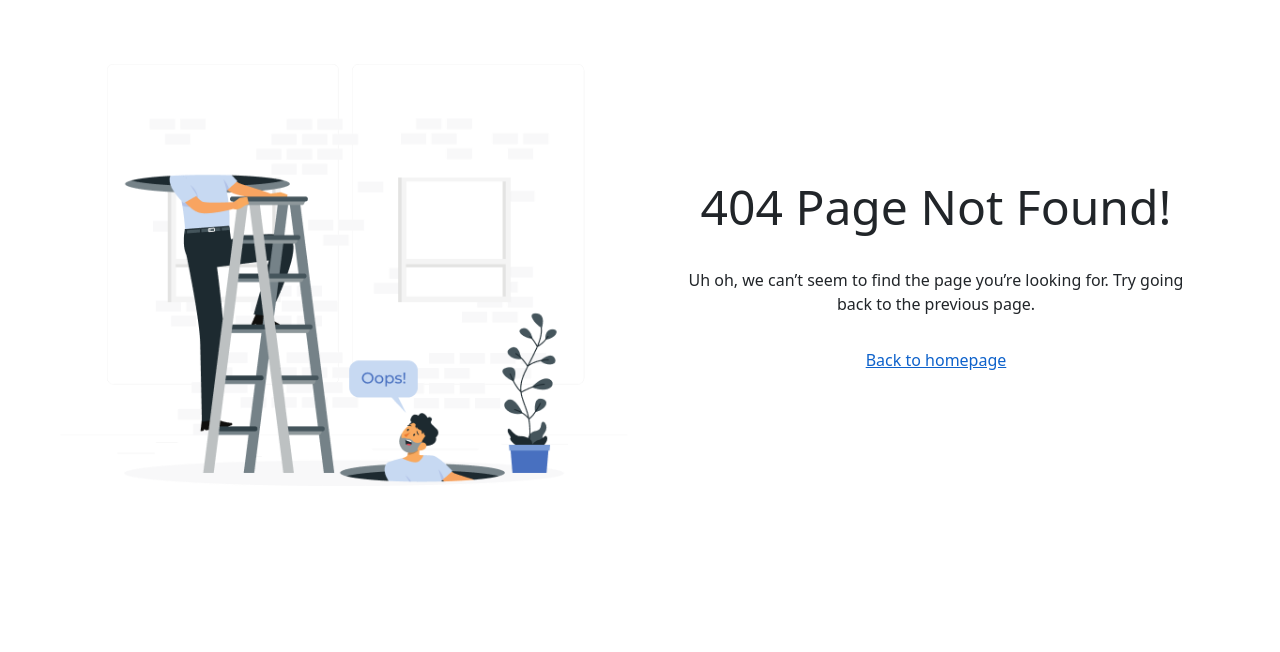
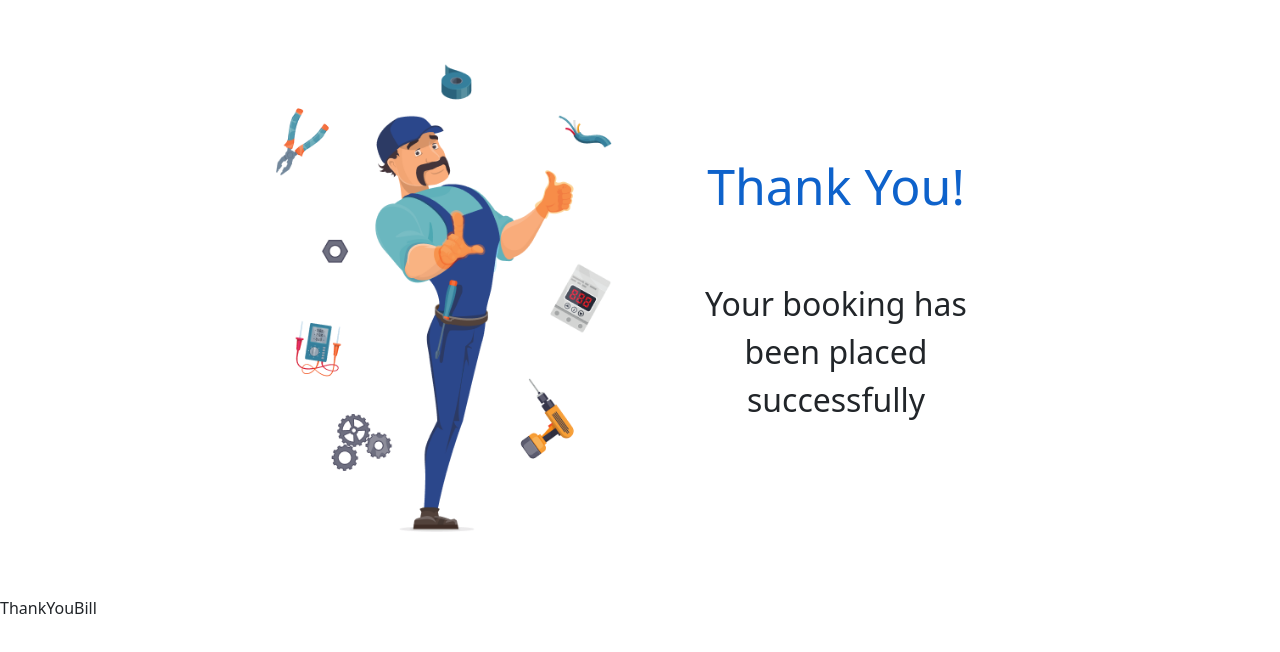
Before and after one commit to kevanultroneous/erip-web, a Next.js app: page /thank-you in a window 1280 px wide. Before the commit this address had no page. Shown: the top 652 px of the page. Built offline with nearby package versions, Linux system fonts and the light colour scheme.

Commit message:
thank-you-page

```diff
--- /dev/null
+++ b/components/ThankYou/ThankYouBill.jsx
@@ -0,0 +1,7 @@
+import React from "react";
+
+function ThankYouBill() {
+  return <div>ThankYouBill</div>;
+}
+
+export default ThankYouBill;
--- /dev/null
+++ b/components/ThankYou/ThankYouHero.jsx
@@ -0,0 +1,29 @@
+import React from "react";
+import { Col, Image, Row } from "react-bootstrap";
+import styles from "@/styles/components/ThankYou/ThankYouHero.module.css";
+
+function ThankYouHero() {
+  return (
+    <section className={styles.thankyouContainer}>
+      <Row className={styles.thankyouHeroRow}>
+        <Col xl={4}>
+          <div>
+            <Image
+              fluid
+              src="/assets/images/thankyou-hero-image.png"
+              alt="Thank you hero image"
+            />
+          </div>
+        </Col>
+        <Col xl={4} className={styles.thankYouHeroTextCol}>
+          <div className={styles.thankYouHeroText}>
+            <h3>Thank You!</h3>
+            <p>Your booking has been placed successfully</p>
+          </div>
+        </Col>
+      </Row>
+    </section>
+  );
+}
+
+export default ThankYouHero;
--- /dev/null
+++ b/pages/thank-you.js
@@ -0,0 +1,14 @@
+import ThankYouBill from "@/components/ThankYou/ThankYouBill";
+import ThankYouHero from "@/components/ThankYou/ThankYouHero";
+import React from "react";
+
+function thankYou() {
+  return (
+    <>
+      <ThankYouHero />
+      <ThankYouBill />
+    </>
+  );
+}
+
+export default thankYou;
--- /dev/null
+++ b/styles/components/ThankYou/ThankYouHero.module.css
@@ -0,0 +1,26 @@
+.thankyouContainer {
+  margin: 4rem 7rem;
+}
+
+.thankyouHeroRow {
+  align-items: center;
+  justify-content: center;
+}
+
+.thankYouHeroTextCol {
+  margin: 0 0 0 2rem;
+}
+
+.thankYouHeroText {
+  text-align: center;
+}
+
+.thankYouHeroText h3 {
+  color: #0e62cb;
+  margin: 0 0 4rem;
+  font-size: 50px;
+}
+
+.thankYouHeroText p {
+  font-size: 32px;
+}
```
Also changed, not shown: public/assets/images/thankyou-hero-image.png (added), styles/components/ThankYou/ThankYouBill.module.css (added).
